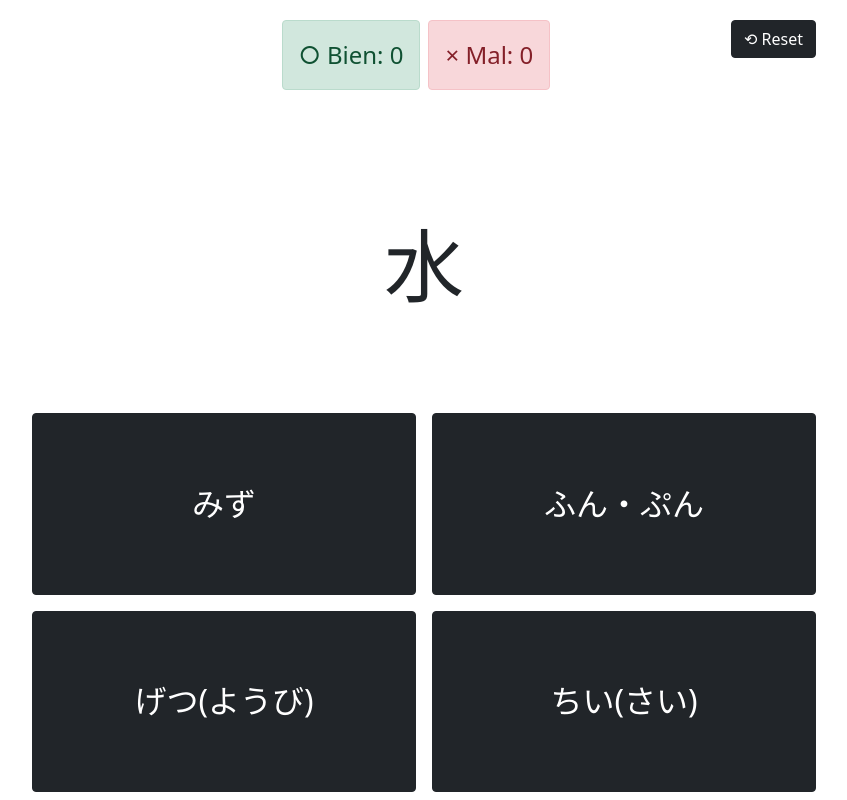
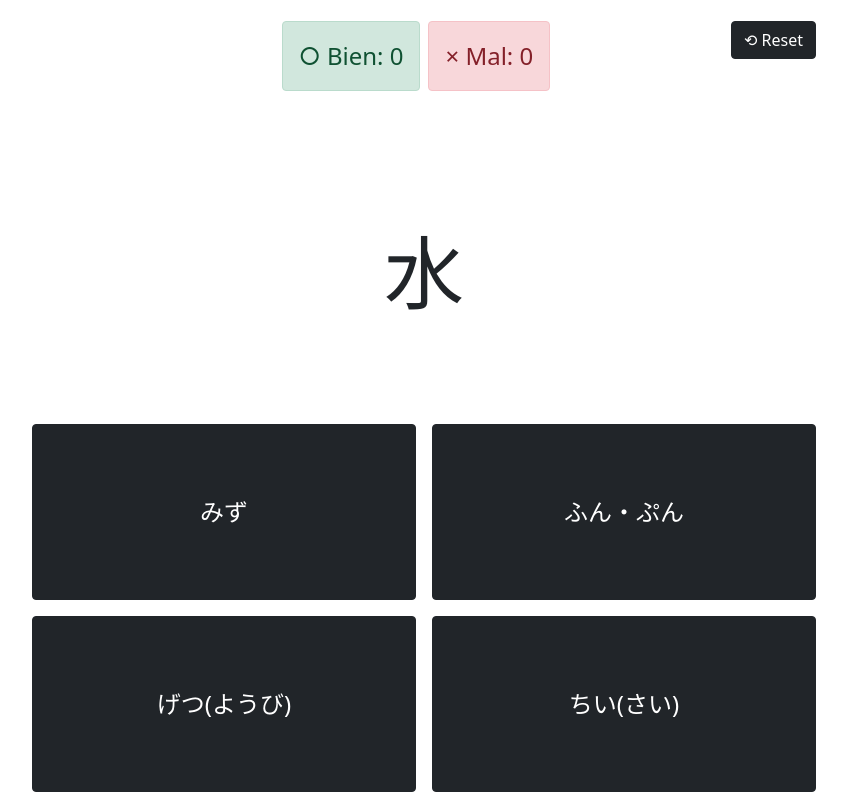
Before and after one commit to prausela/jouzu-kizuna, a React (Create React App) app: page / in a window 1280 px wide. Shown: the whole page, without its empty margins (216-1063 px from the left). Built offline with nearby package versions, Linux system fonts and the light colour scheme.

Commit message:
Fix same kanji bug
Because kanji was used as key, only one of the meanings was considered and the other never occured. This patch fixes that up

```diff
--- a/src/App.js
+++ b/src/App.js
@@ -9,6 +9,7 @@ const App = () => {
     const [ correct, setCorrect ] = useState(0);
     const [ incorrect, setIncorrect ] = useState(0);
 
+    const [ id, setId ] = useState("");
     const [ question, setQuestion ] = useState("");
     const [ ans1, setAns1 ] = useState("");
     const [ ans2, setAns2 ] = useState("");
@@ -17,6 +18,7 @@ const App = () => {
 
     const loadNextQuestion = () => {
         const nextQuestion = KanjiToHiraganaService.getNextQuestion(gameData.current.questions);
+        setId(nextQuestion.id);
         setQuestion(nextQuestion.question);
         setAns1(nextQuestion.answers[0]);
         setAns2(nextQuestion.answers[1]);
@@ -25,7 +27,7 @@ const App = () => {
     }
 
     const submitAnswer = (selectedAns) => {
-        const isCorrect = KanjiToHiraganaService.checkIfCorrectAnswer(question, selectedAns);
+        const isCorrect = KanjiToHiraganaService.checkIfCorrectAnswer(id, selectedAns);
         if(isCorrect){
             setCorrect(correct+1);
         } else {
--- a/src/UI/Interface.css
+++ b/src/UI/Interface.css
@@ -36,7 +36,7 @@
 }
 
 .ans .btn {
-    font-size: 2em;
+    font-size: 1.5em;
 }
 
 .ans1{
--- a/src/UI/Interface.js
+++ b/src/UI/Interface.js
@@ -5,8 +5,9 @@ import AnswerUI from './AnswerUI';
 import MenuUI from './MenuUI';
 
 const Interface = (props) => {
+    const id       = props.id;
     const question = props.question ? props.question : "";
-    const answers = [
+    const answers  = [
         { id: 1, text : props.ans1 ? props.ans1 : "", className : "ans1" },
         { id: 2, text : props.ans2 ? props.ans2 : "", className : "ans2" },
         { id: 3, text : props.ans3 ? props.ans3 : "", className : "ans3" },
@@ -30,6 +31,7 @@ const Interface = (props) => {
                         text={ans.text}
                         className={ans.className}
                         key={ans.id}
+                        id={id}
                         submitAnswer={submitAnswer}
                     />
                 ))
--- a/src/data/KanjiToHiraganaDAO.js
+++ b/src/data/KanjiToHiraganaDAO.js
@@ -1,11 +1,11 @@
 import KanjiToHiragana from './kanji_to_hiragana.json';
 
 const getQuestions = () => {
-    return KanjiToHiragana.map(ans => ans.question) || [];
+    return KanjiToHiragana.map(ans => ({ id: ans.id, question: ans.question })) || [];
 }
 
-const getPossibleAnswers = (question) => {
-    const answerObject = KanjiToHiragana.find(ans => ans.question === question);
+const getPossibleAnswers = (id) => {
+    const answerObject = KanjiToHiragana.find(ans => ans.id === id);
 
     if(!answerObject || !answerObject.correct_answer){
         return undefined;
--- a/src/logic/KanjiToHiraganaService.js
+++ b/src/logic/KanjiToHiraganaService.js
@@ -41,17 +41,18 @@ const withInPositionX = (x, what, collection) => {
 
 const getNextQuestion = (questions) => {
     const question = questions[RandomService.getRandomInt(0, questions.length)];
-    const answerData = KanjiToHiraganaDAO.getPossibleAnswers(question);
+    const answerData = KanjiToHiraganaDAO.getPossibleAnswers(question.id);
     const wrongAnswers = getXDifferentFrom(NUMBER_OF_ANSWERS, answerData.incorrect);
     const correctAnswerPosition = RandomService.getRandomInt(0, NUMBER_OF_ANSWERS);
     return {
-        question,
-        answers: withInPositionX(correctAnswerPosition, answerData.correct, wrongAnswers)
+        id       : question.id,
+        question : question.question,
+        answers  : withInPositionX(correctAnswerPosition, answerData.correct, wrongAnswers)
     };
 }
 
-const checkIfCorrectAnswer = (question, answer) => {
-    const answerData = KanjiToHiraganaDAO.getPossibleAnswers(question);
+const checkIfCorrectAnswer = (id, answer) => {
+    const answerData = KanjiToHiraganaDAO.getPossibleAnswers(id);
     return answer === answerData.correct;
 }
 
```
